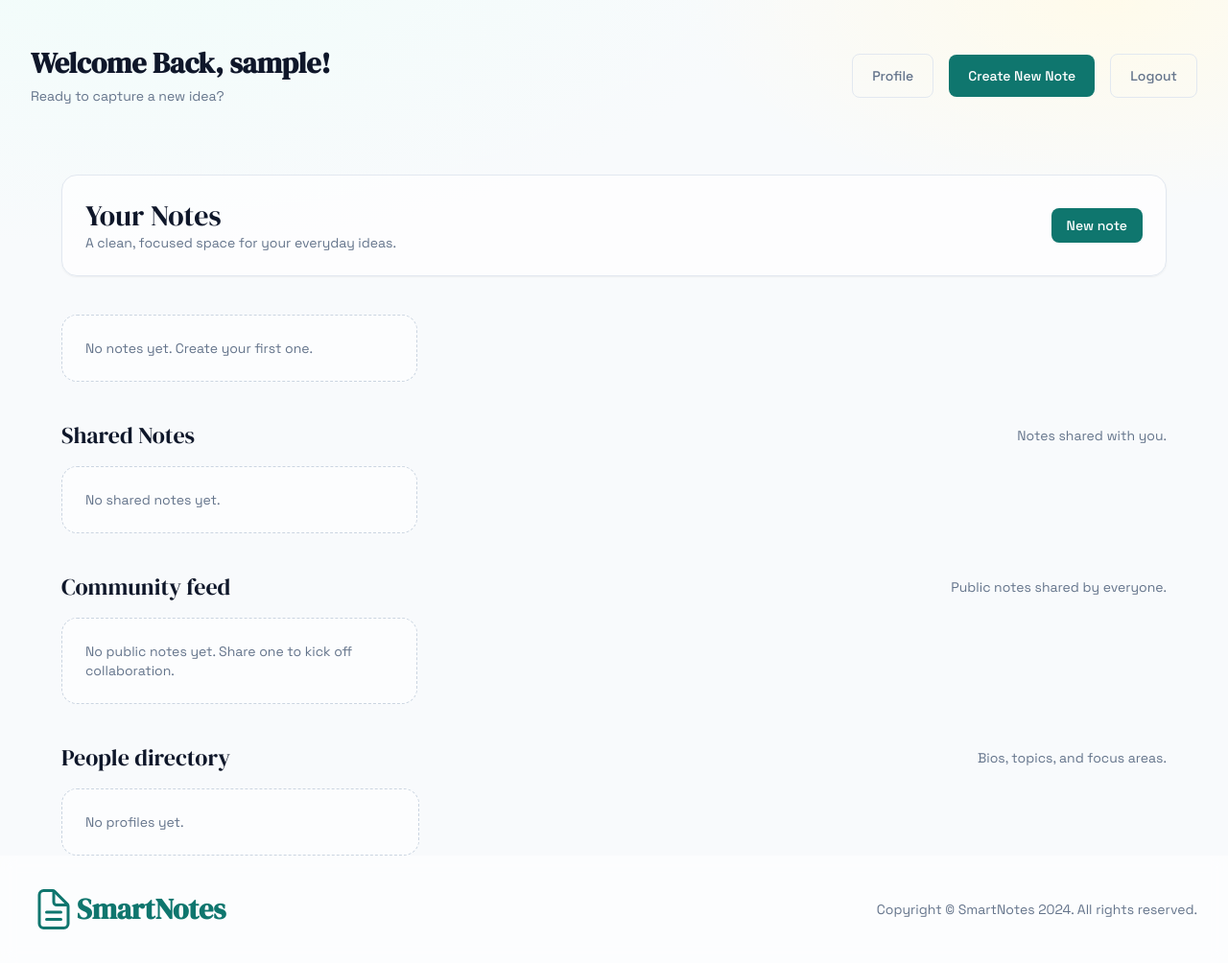
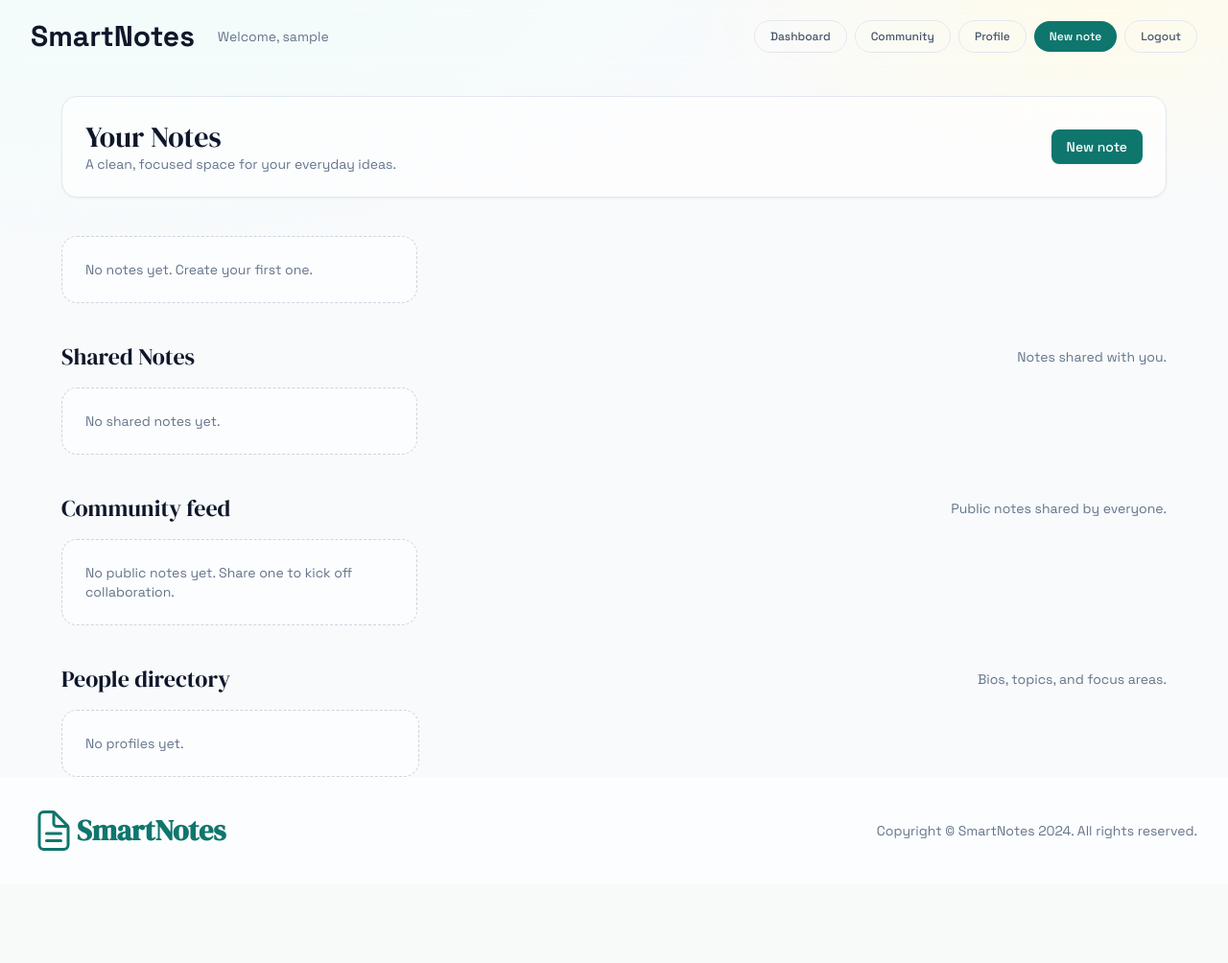
Before and after one commit to majortank/smartnotes, a Django app: page /smart/notes in a window 1280 px wide. Shown: the whole page at 96% size. After the commit the page ends 887 px from the top, so only its background shows below. Run offline with Django 5.2, Linux system fonts and the light colour scheme; the visitor is signed in with stand-in values (Sample User, id 1); data comes from the database, SQL or seed files in the repository; data that the repository does not hold is empty; style sheets or scripts are compiled from the project's sources; some libraries are stand-ins or nearby versions.

Commit message:
Enhance header layout and add sticky behavior for improved navigation

```diff
--- a/notes/templates/notes/notes_list.html
+++ b/notes/templates/notes/notes_list.html
@@ -2,7 +2,7 @@
 
 {% block content %}
 <div class="mx-auto max-w-6xl space-y-10">
-    <section class="flex flex-col gap-3 rounded-2xl border border-slate-200 bg-white/70 p-6 shadow-sm">
+    <section class="flex flex-col gap-3 rounded-2xl border border-slate-200 bg-white/70 p-6 shadow-sm" id="dashboard">
         <div class="flex flex-col gap-2 md:flex-row md:items-center md:justify-between">
             <div>
                 <h2 class="text-3xl text-slate-900">Your Notes</h2>
@@ -99,7 +99,7 @@
         {% endfor %}
     </section>
 
-    <section class="space-y-4">
+    <section class="space-y-4" id="community">
         <div class="flex items-center justify-between">
             <h2 class="text-2xl text-slate-900">Shared Notes</h2>
             <span class="text-sm text-slate-500">Notes shared with you.</span>
--- a/templates/_base.html
+++ b/templates/_base.html
@@ -48,35 +48,39 @@
 
     <div class='flex-grow'>
         <!-- Add this -->
-    <header>
+    <header class="sticky top-0 z-40 backdrop-blur">
         {% if user.is_authenticated %}
-            <div class="mx-auto max-w-screen-xl px-4 py-8 sm:px-6 sm:py-12 lg:px-8">
-                <div class="sm:flex sm:items-center sm:justify-between">
-                <div class="text-center sm:text-left">
-                <h1 class="text-2xl font-bold text-slate-900 sm:text-3xl">Welcome Back, {{ user.username }}!</h1>
-                    <p class="mt-1.5 text-sm text-slate-500">Ready to capture a new idea?</p>
+            <div class="mx-auto max-w-screen-xl px-4 py-5 sm:px-6 lg:px-8">
+                <div class="flex flex-col gap-4 lg:flex-row lg:items-center lg:justify-between">
+                    <div class="flex items-center justify-between gap-6">
+                        <a href="{% url 'notes.list' %}" class="text-2xl font-bold text-slate-900 sm:text-3xl">
+                            SmartNotes
+                        </a>
+                        <span class="hidden text-sm text-slate-500 sm:inline">Welcome, {{ user.username }}</span>
                     </div>
 
-                <div class="mt-4 flex flex-col gap-4 sm:mt-0 sm:flex-row sm:items-center">
+                    <nav class="flex flex-wrap items-center gap-2">
+                        <a href="{% url 'notes.list' %}"
+                           class="rounded-full border border-slate-200 px-4 py-2 text-xs font-medium text-slate-600 transition hover:bg-white">
+                            Dashboard
+                        </a>
+                        <a href="{% url 'notes.list' %}#community"
+                           class="rounded-full border border-slate-200 px-4 py-2 text-xs font-medium text-slate-600 transition hover:bg-white">
+                            Community
+                        </a>
                         <a href="{% url 'profile' %}"
-                    class="inline-flex items-center justify-center gap-1.5 rounded-lg border border-slate-200 px-5 py-3 text-slate-500 transition hover:bg-white hover:text-slate-700 focus:outline-none focus:ring focus:ring-teal-100"
-                    type="button"
-                    >
-                    <span class="text-sm font-medium"> Profile </span>
+                           class="rounded-full border border-slate-200 px-4 py-2 text-xs font-medium text-slate-600 transition hover:bg-white">
+                            Profile
                         </a>
                         <a href="{% url 'notes.new' %}"
-                    class="block rounded-lg bg-teal-700 px-5 py-3 text-sm font-medium text-white transition hover:bg-teal-800 focus:outline-none focus:ring focus:ring-teal-200"
-                    type="button"
-                    >
-                    Create New Note
+                           class="rounded-full bg-teal-700 px-4 py-2 text-xs font-medium text-white transition hover:bg-teal-800">
+                            New note
                         </a>
                         <a href="{% url 'logout' %}"
-                    class="inline-flex items-center justify-center gap-1.5 rounded-lg border border-slate-200 px-5 py-3 text-slate-500 transition hover:bg-white hover:text-slate-700 focus:outline-none focus:ring focus:ring-teal-100"
-                    type="button"
-                    >
-                    <span class="text-sm font-medium"> Logout </span>
+                           class="rounded-full border border-slate-200 px-4 py-2 text-xs font-medium text-slate-600 transition hover:bg-white">
+                            Logout
                         </a>
-                </div>
+                    </nav>
                 </div>
             </div>
         {% else %}
```
Lines whose indentation alone changed are shown as unchanged.
